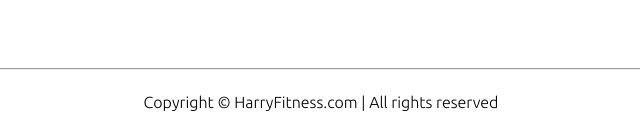
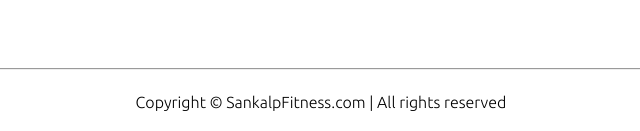
Before and after one commit to sankalpm95/gym-landing-page, a plain HTML site: page index.html in a window 1280 px wide. Shown: the part 2154-2285 px from the top of the page, 319-959 px from the left. Drawn offline with Linux system fonts and the light colour scheme.

Commit message:
Inicial change

```diff
--- a/index.html
+++ b/index.html
@@ -152,7 +152,7 @@
             <hr>
         </main>
         <footer>
-            Copyright &copy; HarryFitness.com | All rights reserved
+            Copyright &copy; SankalpFitness.com | All rights reserved
         </footer>
 
     </div>
```
